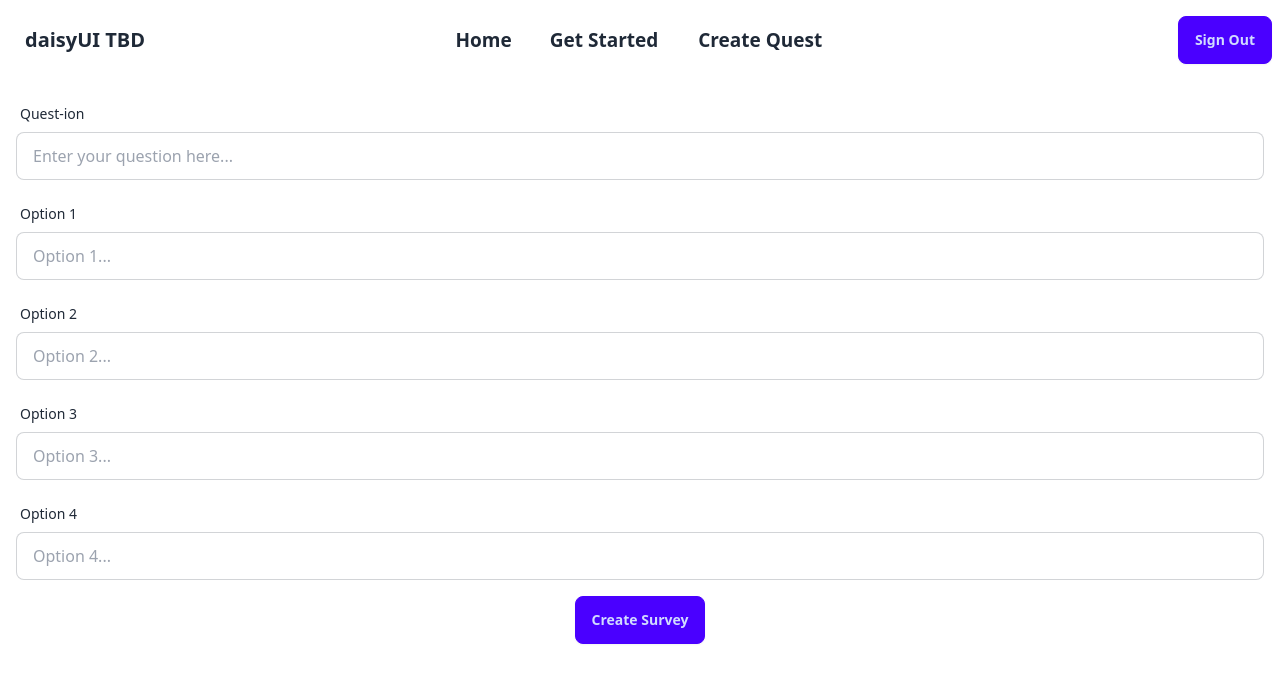
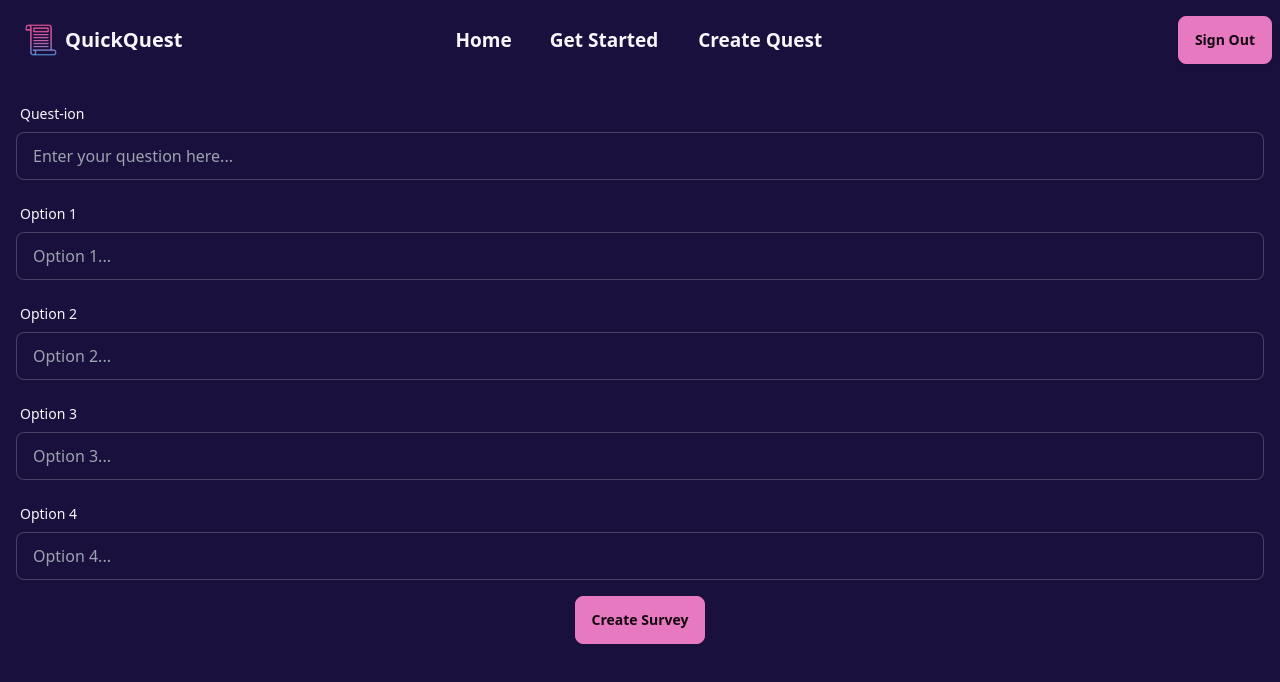
Before and after one commit to DhihanA/react-surveyor, a Next.js app: page /quest in a window 1280 px wide. Shown: the top 682 px of the page. Built offline with nearby package versions, Linux system fonts and the light colour scheme; no server answers; the database is empty; sample sign-in values are in the browser's storage.

Commit message:
changed theme, + favicon, + navbar icon

```diff
--- a/src/components/NavbarComponent.jsx
+++ b/src/components/NavbarComponent.jsx
@@ -1,5 +1,6 @@
 import { useState, useEffect } from "react";
 import Link from "next/link";
+import Image from "next/image";
 import { useAuthState } from "react-firebase-hooks/auth";
 import { auth } from '@/firebase.js';
 import SignOutComponent from '@/components/SignOutComponent';
@@ -81,7 +82,15 @@ export default function Navbar() {
                     </ul>
                 </div>
               )}
-              <Link href='/' className="btn btn-ghost text-xl">daisyUI TBD</Link>
+              <Link href='/' className="btn btn-ghost text-xl">
+                <Image
+                  src={'/icons8-quest-96.png'}
+                  width={32}
+                  height={32}
+                  alt="QuickQuest icon"
+                />
+                QuickQuest
+              </Link>
             </div>
 
 
--- a/src/pages/_app.jsx
+++ b/src/pages/_app.jsx
@@ -2,11 +2,13 @@ import "@/styles/globals.css";
 // import "@/components/NavbarComponent"
 import NavbarComponent from "@/components/NavbarComponent";
 import Head from "next/head";
+// import Link from "next/link";
 
 export default function App({ Component, pageProps }) {
   return (
     <>
       <Head>
+        <link rel="icon" href="/icons8-quest-96.png" sizes="any" />
         <title>QuickQuest</title>
       </Head>
       {/* <NavbarComponent /> */}
--- a/src/pages/_document.jsx
+++ b/src/pages/_document.jsx
@@ -2,7 +2,7 @@ import { Html, Head, Main, NextScript } from "next/document";
 
 export default function Document() {
   return (
-    <Html lang="en">
+    <Html lang="en" data-theme="synthwave">
       <Head />
       <body>
         <Main />
--- a/src/pages/quest/index.jsx
+++ b/src/pages/quest/index.jsx
@@ -126,7 +126,7 @@ export default function Quest() {
             </div>
           )}
 
-          {allQuests && allQuests.length >= 10 ? (
+          {allQuests && allQuests.length >= 4 ? (
             <div className="flex flex-col items-center justify-center h-screen">
               <div className="alert alert-info shadow-lg flex items-center justify-center text-center">
                 <svg
```
Also changed, not shown: public/icons8-quest-96.png (added).
